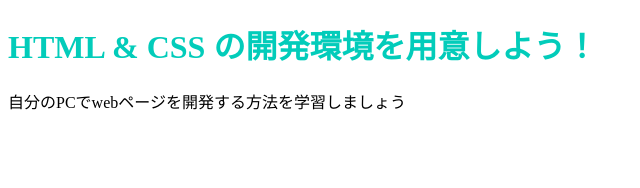
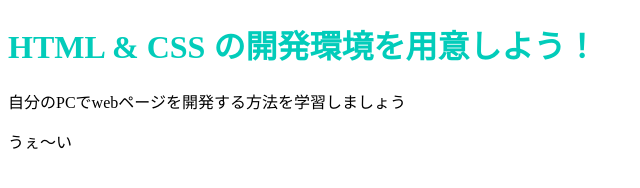
Before and after one commit to shyumai/shyumai.github.io, a plain HTML site: page index.html in a window 1280 px wide. Shown: the full height of the page, 0-640 px from the left. Drawn offline with Linux system fonts and the light colour scheme.

Commit message:
Update index.html

```diff
--- a/index.html
+++ b/index.html
@@ -8,5 +8,6 @@
   <body>
     <h1 class="title">HTML & CSS の開発環境を用意しよう！</h1>
     <p>自分のPCでwebページを開発する方法を学習しましょう</p>
+    <p>うぇ～い
   </body>
 </html>
```
